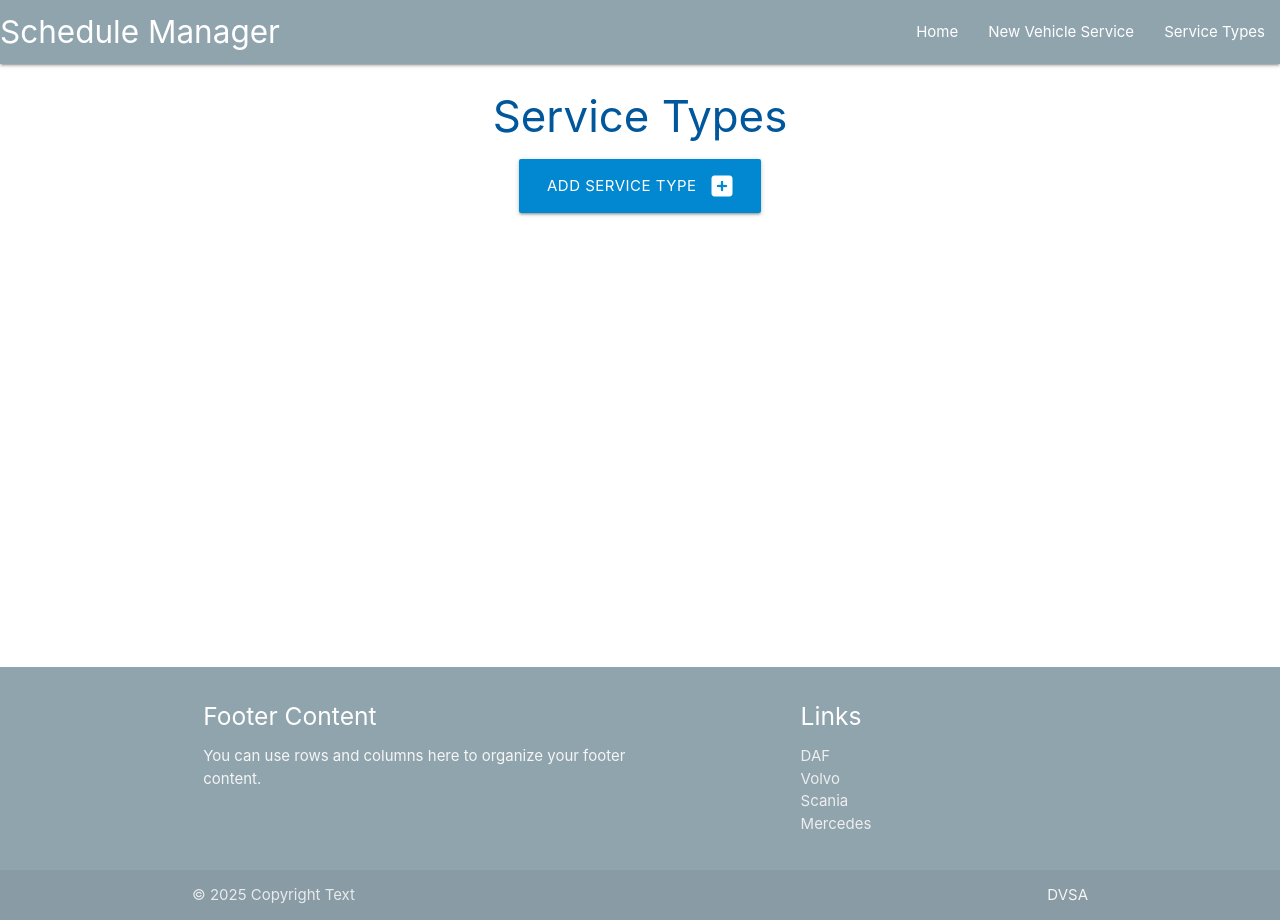
After one commit to johnnycockerill/MS3, a Flask app: page /services in a window 1280 px wide. The commit adds this page. Run offline with Flask 3, Linux system fonts and the light colour scheme.

Commit message:
create services.html and add_service.html, create basic routes for these pages

```diff
--- a/schedulemanager/routes.py
+++ b/schedulemanager/routes.py
@@ -6,3 +6,13 @@ from schedulemanager.models import Service, Vehicle
 @app.route("/")
 def home():
     return render_template("vehicles.html")
+
+
+@app.route("/services")
+def services():
+    return render_template("services.html")
+
+
+@app.route("/add_service_type", methods=["GET", "POST"])
+def add_service_type():
+    return render_template("add_service.html")
--- /dev/null
+++ b/schedulemanager/templates/add_service.html
@@ -0,0 +1,6 @@
+{% extends "base.html" %}
+{% block content %}
+
+<h3 class="light-blue-text text-darken-4 center-align">Add Service Type</h3>
+
+{% endblock %}
--- a/schedulemanager/templates/base.html
+++ b/schedulemanager/templates/base.html
@@ -21,7 +21,7 @@
               <ul class="right hide-on-med-and-down">
                 <li><a href="{{ url_for('home') }}">Home</a></li>
                 <li><a href="">New Vehicle Service</a></li>
-                <li><a href="">Service Types</a></li>
+                <li><a href="{{ url_for('services') }}">Service Types</a></li>
               </ul>
             </div>
           </nav>
@@ -29,7 +29,7 @@
           <ul class="sidenav" id="mobile-demo">
             <li><a href="{{ url_for('home') }}">Home</a></li>
             <li><a href="">New Vehicle Service</a></li>
-            <li><a href="">Service Types</a></li>
+            <li><a href="{{ url_for('services') }}">Service Types</a></li>
           </ul>
 
     </header>
--- /dev/null
+++ b/schedulemanager/templates/services.html
@@ -0,0 +1,14 @@
+{% extends "base.html" %}
+{% block content %}
+
+<h3 class="light-blue-text text-darken-4 center-align">Service Types</h3>
+
+<div class="row">
+    <div class="col s12 center-align">
+        <a href="{{ url_for('add_service_type') }}" class="btn-large light-blue darken-2">
+            Add Service Type <i class="fas fa-plus-square right"></i>
+        </a>
+    </div>
+</div>
+
+{% endblock %}
--- a/schedulemanager/templates/vehicles.html
+++ b/schedulemanager/templates/vehicles.html
@@ -1,6 +1,6 @@
 {% extends "base.html" %}
 {% block content %}
 
-<h3 class="light-blue-text text-darken-4 center-align">Service Types</h3>
+<h3 class="light-blue-text text-darken-4 center-align">Vehicle Services</h3>
 
 {% endblock %}
```
